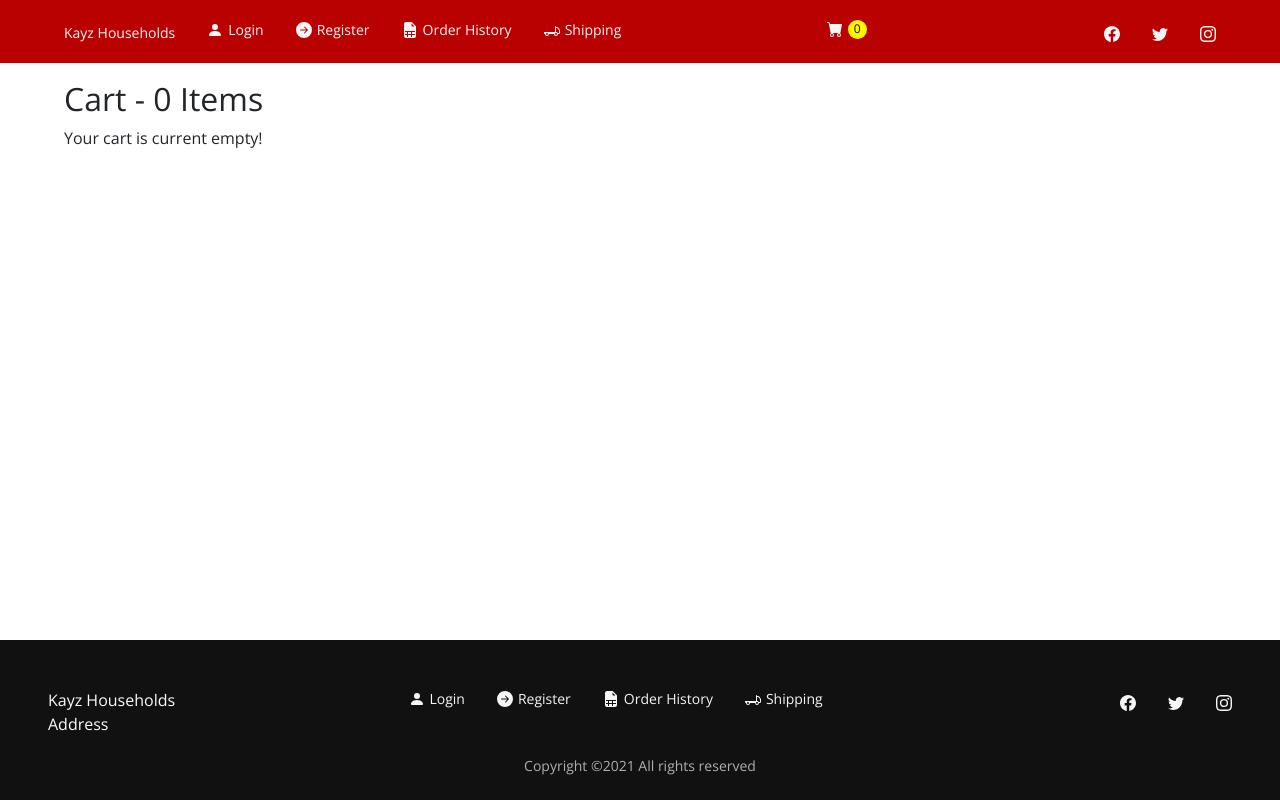
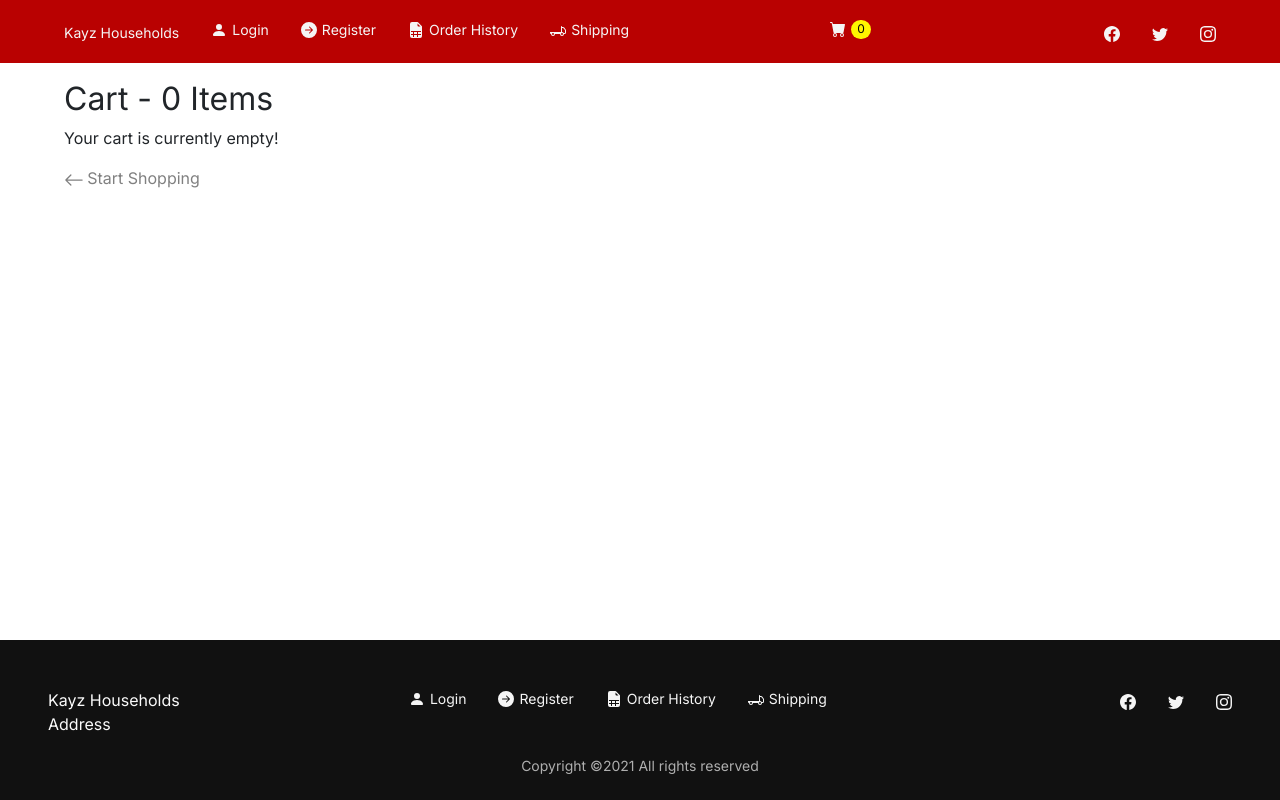
Before and after one commit to chaoocharles/kayz-households, a React (Create React App) app: page /cart in a window 1280 px wide. Built offline with nearby package versions, Linux system fonts and the light colour scheme.

Commit message:
animations and font

```diff
--- a/src/App.css
+++ b/src/App.css
@@ -1,6 +1,7 @@
-@import url('https://fonts.googleapis.com/css2?family=Open+Sans&display=swap');* {
+@import url('https://fonts.googleapis.com/css2?family=Inter&display=swap');
+* {
   margin: 0;
   padding: 0;
   box-sizing: border-box;
-  font-family: 'Open sans', sans-serif !important;
+  font-family: 'Inter', sans-serif !important;
 }
--- a/src/components/cart/Cart.css
+++ b/src/components/cart/Cart.css
@@ -103,13 +103,13 @@
 .cart-totals .clear-cart:hover {
   background: rgb(255, 74, 74);
 }
-.cart-totals a {
+.cart-container a {
   text-decoration: none;
   color: gray;
   margin-bottom: 0.9rem;
-  display: flex;
-  align-items: flex-start;
+  display: flex !important;
+  align-items: center !important;
 }
-.cart-totals a span {
+.cart-container a span {
   margin-right: 0.2rem;
 }
--- a/src/components/cart/CartContainer.jsx
+++ b/src/components/cart/CartContainer.jsx
@@ -23,7 +23,28 @@ const CartContainer = () => {
       <div className="cart-container">
         <h2>Cart - {cartTotalQuantity} Items</h2>
         {cartItems.length === 0 ? (
-          <p>Your cart is current empty!</p>
+          <div>
+            <p>Your cart is currently empty!</p>
+            <Link to="/" onClick={() => window.scrollTo(0, 0)}>
+                <span>
+                  <svg
+                    xmlns="http://www.w3.org/2000/svg"
+                    width="20"
+                    height="20"
+                    fill="currentColor"
+                    className="bi bi-arrow-left"
+                    viewBox="0 0 16 16"
+                  >
+                    <path
+                      fillRule="evenodd"
+                      d="M15 8a.5.5 0 0 0-.5-.5H2.707l3.147-3.146a.5.5 0 1 0-.708-.708l-4 4a.5.5 0 0 0 0 .708l4 4a.5.5 0 0 0 .708-.708L2.707 8.5H14.5A.5.5 0 0 0 15 8z"
+                    />
+                  </svg>
+                </span>
+                Start Shopping
+              </Link>
+          </div>
+
         ) : (
           <div className="cart-content">
             <div className="cart-items">
@@ -41,7 +62,7 @@ const CartContainer = () => {
               >
                 Clear Cart
               </button>
-              <Link to="/">
+              <Link to="/" onClick={() => window.scrollTo(0, 0)}>
                 <span>
                   <svg
                     xmlns="http://www.w3.org/2000/svg"
--- a/src/components/layout/HeroSection.css
+++ b/src/components/layout/HeroSection.css
@@ -5,30 +5,39 @@
   padding: 0 2rem;
   display: flex;
   align-items: center;
-  justify-content: space-evenly;
-  background: radial-gradient(52.89% 87.51% at 64.58% 54.35%,#eceeff 0,#b3b6f5 100%);
+  justify-content: space-around;
+  background: radial-gradient(
+    52.89% 87.51% at 64.58% 54.35%,
+    #eceeff 0,
+    #b3b6f5 100%
+  );
 }
 .hero-section h2 {
   font-size: 40px;
 }
 .hero-text {
+  flex: 1;
+  color: #2f1c6a;
   text-align: center;
-  flex: 1;
+  animation-name: bounceInUp;
+  animation-name: bounceInUp;
+  animation-duration: 1s;
+  animation-duration: 1s;
+  animation-fill-mode: both;
+  animation-fill-mode: both;
+
 }
 .hero-text .new-arrivals {
-  font-size: 35px;
-  font-weight: 400;
-  text-transform: uppercase;
+  font-size: 50px;
+  font-weight: 700;
 }
 .hero-text .special-offer {
-  font-size: 55px;
-  font-weight: 500;
-  text-transform: uppercase;
+  font-size: 50px;
+  font-weight: 700;
   margin-top: 0.9rem;
-  line-height: 1;
 }
 .hero-text .off {
-  font-size: 45px;
+  font-size: 35px;
   font-weight: 500;
   margin-top: 0.9rem;
 }
@@ -50,10 +59,79 @@
 }
 .hero-slider {
   flex: 1;
+  animation-name: bounceInUp;
+  animation-name: bounceInUp;
+  animation-duration: 1s;
+  animation-duration: 1s;
+  animation-fill-mode: both;
+  animation-fill-mode: both;
 }
 .hero-slider img {
   margin: auto;
   height: auto;
-  border-radius: 20px;
   width: 40vw;
 }
+@keyframes bounceInUp {
+  0%,
+  60%,
+  75%,
+  90%,
+  100% {
+    transition-timing-function: cubic-bezier(0.215, 0.61, 0.355, 1);
+    transition-timing-function: cubic-bezier(0.215, 0.61, 0.355, 1);
+  }
+  0% {
+    opacity: 0;
+    transform: translate3d(0, 3000px, 0);
+    transform: translate3d(0, 3000px, 0);
+  }
+  60% {
+    opacity: 1;
+    transform: translate3d(0, -20px, 0);
+    transform: translate3d(0, -20px, 0);
+  }
+  75% {
+    transform: translate3d(0, 10px, 0);
+    transform: translate3d(0, 10px, 0);
+  }
+  90% {
+    transform: translate3d(0, -5px, 0);
+    transform: translate3d(0, -5px, 0);
+  }
+  100% {
+    transform: translate3d(0, 0, 0);
+    transform: translate3d(0, 0, 0);
+  }
+}
+@keyframes bounceInUp {
+  0%,
+  60%,
+  75%,
+  90%,
+  100% {
+    transition-timing-function: cubic-bezier(0.215, 0.61, 0.355, 1);
+    transition-timing-function: cubic-bezier(0.215, 0.61, 0.355, 1);
+  }
+  0% {
+    opacity: 0;
+    transform: translate3d(0, 3000px, 0);
+    transform: translate3d(0, 3000px, 0);
+  }
+  60% {
+    opacity: 1;
+    transform: translate3d(0, -20px, 0);
+    transform: translate3d(0, -20px, 0);
+  }
+  75% {
+    transform: translate3d(0, 10px, 0);
+    transform: translate3d(0, 10px, 0);
+  }
+  90% {
+    transform: translate3d(0, -5px, 0);
+    transform: translate3d(0, -5px, 0);
+  }
+  100% {
+    transform: translate3d(0, 0, 0);
+    transform: translate3d(0, 0, 0);
+  }
+}
--- a/src/components/layout/HeroSection.jsx
+++ b/src/components/layout/HeroSection.jsx
@@ -23,7 +23,7 @@ const HeroSection = () => {
       <div className="hero-section">
         <div className="hero-text">
           <h2 className="new-arrivals">New Arrivals</h2>
-          <h2 className="special-offer">Special Offer</h2>
+          <h2 className="special-offer">Special Offer.</h2>
           <h2 className="off">Up to 40% OFF</h2>
           <button>Shop Now</button>
         </div>
@@ -32,7 +32,7 @@ const HeroSection = () => {
             <MDBCarousel
               activeItem={1}
               length={3}
-              showControls={false}
+              showControls={true}
               showIndicators={false}
               className="z-depth-1"
               slide
--- a/src/components/layout/navBar/NavBar.jsx
+++ b/src/components/layout/navBar/NavBar.jsx
@@ -10,7 +10,7 @@ const NavBar = () => {
     <>
       <nav>
         <div className="nav-links">
-          <Link to="/">Kayz Households</Link>
+          <Link to="/" onClick={() => window.scrollTo(0, 0)}>Kayz Households</Link>
           <a href="#">
             <span className="center-items-v">
               <svg
@@ -74,7 +74,7 @@ const NavBar = () => {
           </a>
         </div>
         <div className="cart">
-          <Link to="/cart">
+          <Link to="/cart" onClick={() => window.scrollTo(0, 0)}>
             <span className="center-items-v">
               <svg
                 xmlns="http://www.w3.org/2000/svg"
--- a/src/components/products/Product.jsx
+++ b/src/components/products/Product.jsx
@@ -18,8 +18,13 @@ const Product = ({ product }) => {
           {product.price}
         </p>
         <div className="product-cta">
-          <button className="minus" onClick={() => dispatch(decreaseCart(product))}>-</button>
-          <Link to="/cart">
+          <button
+            className="minus"
+            onClick={() => dispatch(decreaseCart(product))}
+          >
+            -
+          </button>
+          <Link to="/cart" onClick={() => window.scrollTo(0, 0)}>
             <button className="cart-cta">
               <span>
                 <svg
@@ -36,7 +41,9 @@ const Product = ({ product }) => {
               <span className="count">{product.cartQuantity}</span>
             </button>
           </Link>
-          <button  className="add" onClick={() => dispatch(addToCart(product))}>+</button>
+          <button className="add" onClick={() => dispatch(addToCart(product))}>
+            +
+          </button>
         </div>
       </div>
     </>
```
